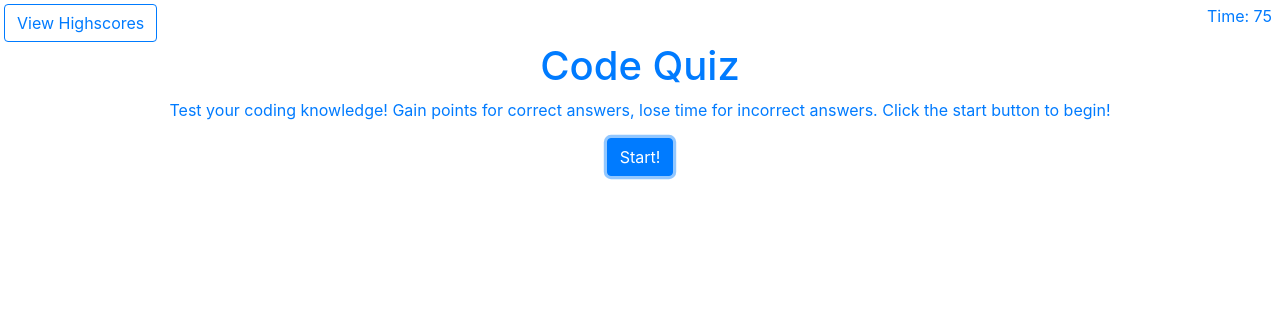
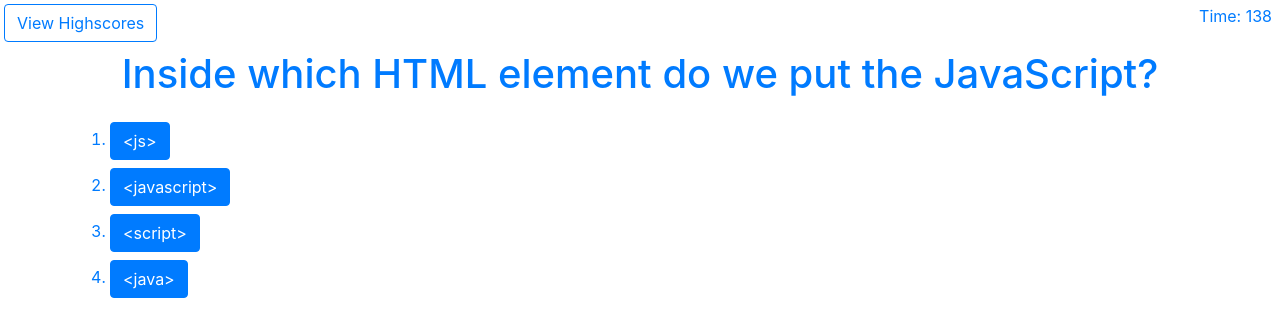
Before and after one commit to Zayd-Sarraj/Code-Quiz, a plain HTML site: page index.html in a window 1280 px wide. Both pictures are taken after a click on the button "Start!". Drawn offline with nearby package versions, Linux system fonts and the light colour scheme.

Commit message:
added timer functionality, questions advance, and quiz ends if timer or questions run out

```diff
--- a/assets/questions.js
+++ b/assets/questions.js
@@ -16,8 +16,8 @@ var questions = [
     },
     {
       title: "What is the correct syntax for referring to an external script called 'js.js'?",
-      choices: ['<script src="js.js">', '<script href="js.js">', '<script link="js.js">', '<script name="js.js">'],
-      answer: '<script src="js.js">'
+      choices: ["<script src='js.js'>", "<script href='js.js'>", "<script link='js.js'>", "<script name='js.js'>"],
+      answer: "<script src='js.js'>"
     },
     {
       title: "What kind of tag does an external javascript file need?",
@@ -37,7 +37,7 @@ var questions = [
     {
       title: "What's the correct syntax for an if sattement in javascript?",
       choices: ["if i == 2 then", "if: i = 2; then", "if (i == 2)", "if i=2{then}"],
-      answer: ""
+      answer: "if (i == 2)"
     },
     {
       title: "How do you say 'does not equal' in javascript?",
--- a/assets/script.js
+++ b/assets/script.js
@@ -1,19 +1,93 @@
-// Setting variables for html elements
+var quizQs = document.querySelector("#quizTitle")
+var quizAs = document.querySelector("#quizContent")
+var timeCount = document.querySelector("#timer")
+var gameStartButton = document.querySelector("#startButton");
+var timeLeft = ""
+var i = ""
+var timerInterval = ""
+// Timer function
+function countDown() {
+    if (timeLeft === 0) {
+        nextQuestion()
+    }
+    else {
+    timeLeft--;
+    timeCount.textContent = "Time: " + timeLeft;}
+}
+// function to start the game and time
+function startGame() {
+    i = 0;
+    timeLeft = 150;
+    timerInterval = setInterval(countDown, 1000);
+    nextQuestion();
+}
+// function to advance the game to the next question
+function nextQuestion() {
+    console.log(i)
+    // first check if quiz is over or if time is out
+    if (i > 9 || timeLeft < 1) {
+        clearInterval(timerInterval)
+        quizQs.textContent = "New Highscore: " + timeLeft;
+        var scoreInput = document.createElement("input")
+        scoreInput.setAttribute("class", "mx-auto px-auto")
+        scoreInput.setAttribute("value", "Enter your name")
+        quizAs.innerHTML = " "
+        quizAs.appendChild(scoreInput)
+    }
 
-// Clicking start button starts the quiz
+    else {
+        // Change the title div text content to the first question
+        quizQs.textContent = questions[i].title;
+        // Empty the description div
+        quizAs.innerHTML = " ";
+        // Create an ordered list and append it to the same div
+        var newOl = document.createElement("ol")
+        quizAs.appendChild(newOl)
+        // Loop through answers and create a list item and button
+        for (var q = 0; q < questions[i].choices.length; q++) {
+            var newButton = document.createElement("button");
+            var newLi = document.createElement("li");
+            newLi.setAttribute("class", "my-2")
+            newButton.setAttribute("class", "btn btn-primary mx-auto");
+            // set the text of the button to be the same as the answer in the array
+            newButton.textContent = questions[i].choices[q];
+            // append the list item and button to the ordered list
+            newLi.appendChild(newButton)
+            newOl.appendChild(newLi)
+            // hide the button to 'start game'
+            gameStartButton.setAttribute("class", "collapse")
+        }
+    }
+}
+// Clicking the start! button starts the game
+gameStartButton.addEventListener("click", function (event) { startGame() })
+// If user clicks a button
+quizAs.getElementsByClassName("btn-primary", addEventListener("click", function (event) {
+    //  If the button text matches the answer, they move on to the next question
+    if (event.target.textContent == questions[i].answer) {
+        i++;
+        nextQuestion();
+    }
+    // If the button is any other answer, timer loses 10 seconds
+    else {
+        timeLeft = timeLeft - 10;
+    }
 
-// Title row changes to questions
-
-// Description row changes to answers, which are buttons
-
-// Timer Begins
-
-// If user clicks the correct answer, they gain score and move on to the next question
-
-// If user clicks any other answer, timer loses 10 seconds and user moves on to the next question
+}
+))
 
 // If there are no more questions or time runs out the quiz ends and asks the user to input their name for highscores
 
+// function to show highscores page
+function viewHighScores () {
+    quizQs.textContent = "High Scores"
+    quizAs.innerHTML = " "
+
+
+}
+
+
+// }
 // After input of name or if 'view highscores' is clicked, highscores are displayed
 
 // buttons to clear highscores or start game over
--- a/index.html
+++ b/index.html
@@ -16,29 +16,29 @@
             <button type="button" class="btn btn-outline-primary ml-1 mt-1">View Highscores</button>
         </div>
         <!-- Div for timer, hidden on high score screen -->
-        <div id="timer" class="ml-auto mr-2 mt-1">Time: 75 </div>
+        <div id="timer" class="ml-auto mr-2 mt-1">Time: 150 </div>
     </div>
         <!-- Container for the main quiz body  -->
     <div class="container" id="quizBox">
-        <!-- Row for title, to be replaced with questions when quiz starts -->
-        <div class="row" id="quizTitle">
-            <h1 class="mx-auto">Code Quiz</h1>
+        <!-- Row for title, to be replaced with questions when quiz starts, also High Score titles -->
+        <div class="row mt-2">
+            <h1 class="mx-auto" id="quizTitle">Code Quiz</h1>
         </div>
-        <!-- Row for description, replaced with answers when quiz starts  -->
-        <div class="row" id="quizContent">
+        <!-- Row for description, replaced with answers when quiz starts, also high scores input and list  -->
+        <div class="row mt-2" id="quizContent">
             <p class="mx-auto">Test your coding knowledge! Gain points for correct answers, lose time for incorrect
                 answers. Click the start button to begin!</p>
         </div>
         <!-- Quiz start button -->
-        <div class="row" id="underQuiz">
-            <button type="button" class="btn btn-primary mx-auto" id="startButton">Start!</button>
+        <div class="row mt-2" id="underQuiz">
+            <button type="button" class="btn btn-outline-primary mx-auto" id="startButton">Start!</button>
         </div>
     </div>
 
 
     <!-- javascript links -->
+    <script src="assets/script.js"></script>
     <script src="assets/questions.js"></script>
-    <script src="assets/script.js"></script>
 </body>
 
 </html>
```
